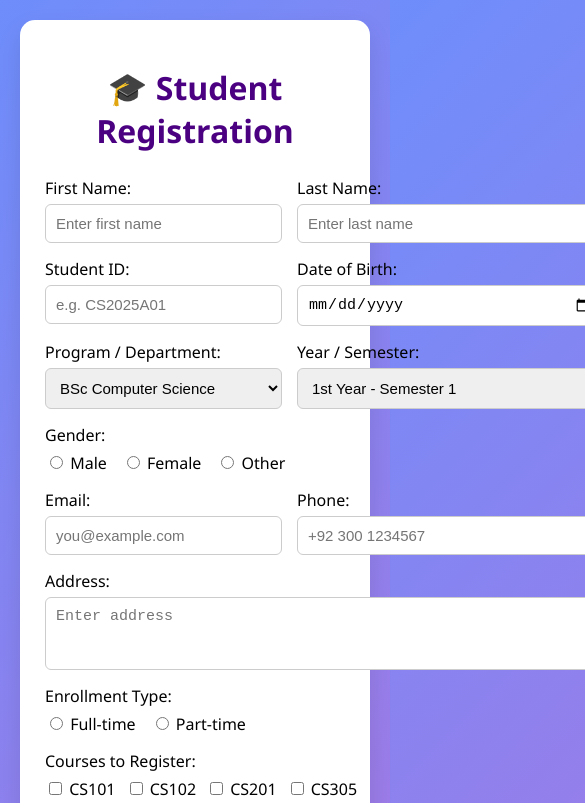
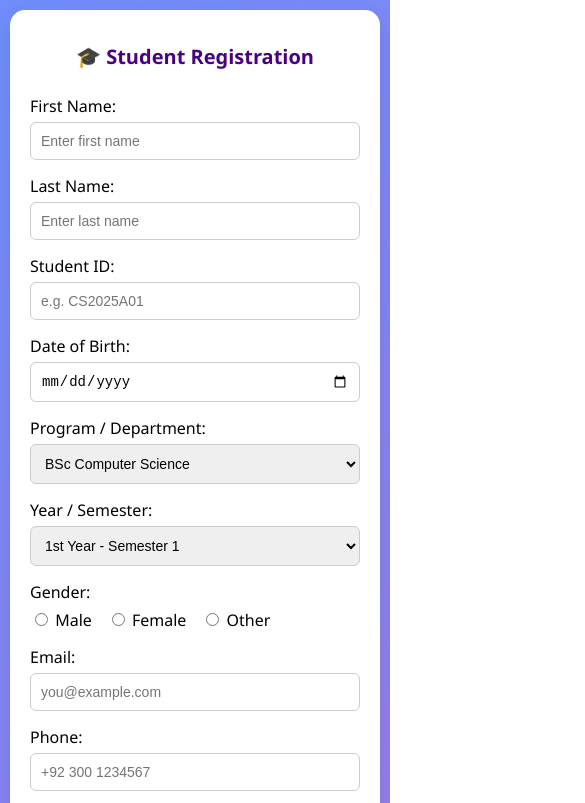
Before and after one commit to Hamayun-Junaid/assignment2_WE, a plain HTML site: page index.html in a window 390 px wide. Shown: the top 803 px of the page, 585 px wide, since content can reach past the window. Drawn offline with Linux system fonts and the light colour scheme.

Commit message:
Add mobile responsiveness to style.css
Added responsive styles for mobile view including padding adjustments and font size changes.

```diff
--- a/style.css
+++ b/style.css
@@ -98,7 +98,29 @@ button:hover {
 
 /* Responsive for mobile */
 @media (max-width: 700px) {
+  body {
+    padding: 10px;
+  }
+
+  .container {
+    padding: 20px;
+    max-width: 95%;
+  }
+
   form {
-    grid-template-columns: 1fr;
+    grid-template-columns: 1fr; /* stack form fields */
+  }
+
+  .full,
+  .buttons {
+    grid-column: span 1;
+  }
+
+  input, select, textarea {
+    font-size: 14px;
+  }
+
+  h1 {
+    font-size: 20px;
   }
 }
```
